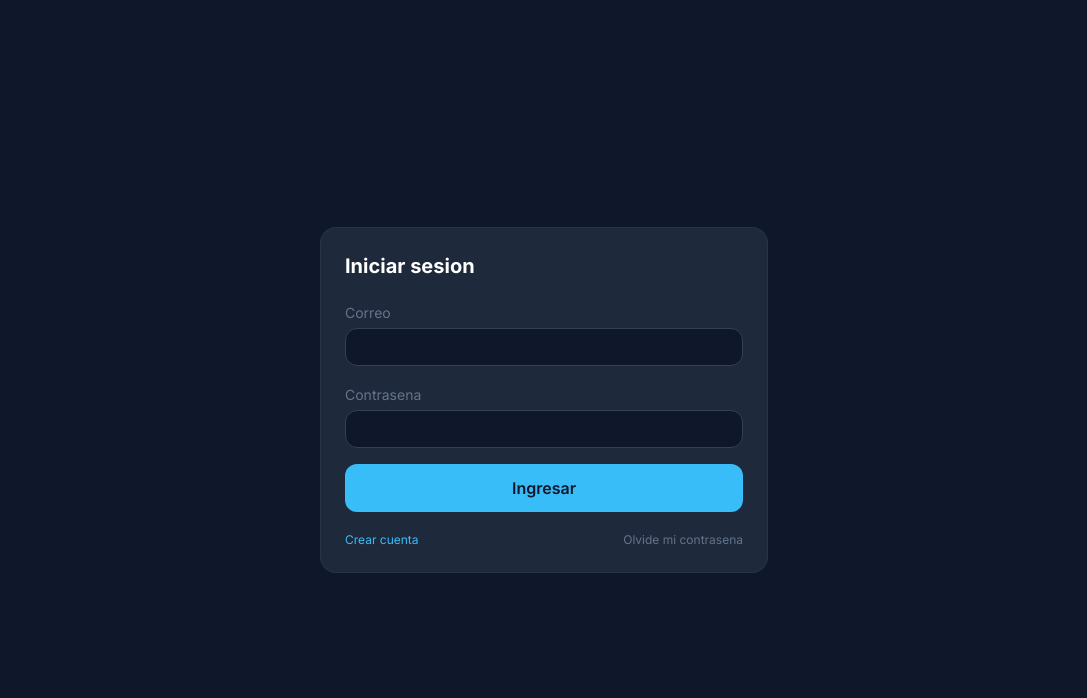
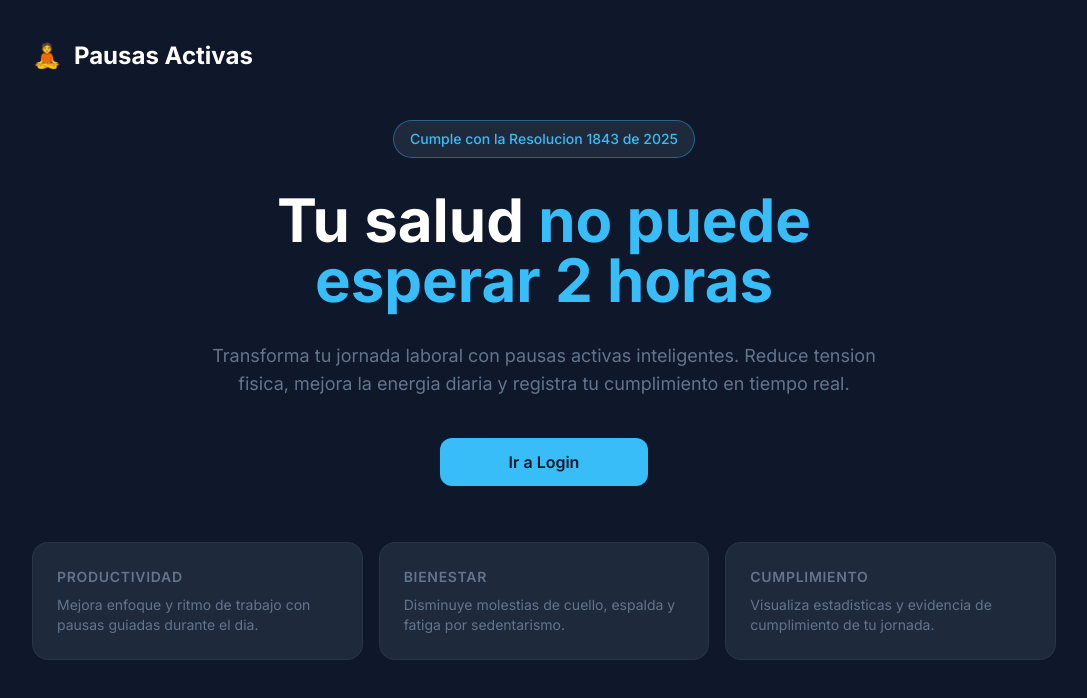
Before and after one commit to JoseCaicedoDev/pausasActivas, a Vue app: page / in a window 1280 px wide. Before the commit this address led to /login. Shown: the top 698 px of the page, without its empty margins (96-1183 px from the left). Built offline with nearby package versions, Linux system fonts and the light colour scheme; no server answers.

Commit message:
feat: update routing and landing page for improved user navigation

```diff
--- a/src/components/layout/NavigationBar.vue
+++ b/src/components/layout/NavigationBar.vue
@@ -5,7 +5,7 @@ import { useRoute } from 'vue-router'
 const route = useRoute()
 
 const tabs = [
-  { name: 'dashboard', path: '/', icon: '⏱️', label: 'Inicio' },
+  { name: 'dashboard', path: '/panel', icon: '⏱️', label: 'Inicio' },
   { name: 'history', path: '/historial', icon: '📊', label: 'Historial' },
   { name: 'settings', path: '/ajustes', icon: '⚙️', label: 'Ajustes' },
   { name: 'about', path: '/acerca-de', icon: 'ℹ️', label: 'Info' },
--- a/src/router/index.ts
+++ b/src/router/index.ts
@@ -2,6 +2,12 @@ import { createRouter, createWebHistory } from 'vue-router'
 import { useAuthStore } from '@/stores/authStore'
 
 const routes = [
+  {
+    path: '/',
+    name: 'landing',
+    component: () => import('@/views/PublicLandingView.vue'),
+    meta: { title: 'Inicio' },
+  },
   {
     path: '/login',
     name: 'login',
@@ -27,7 +33,7 @@ const routes = [
     meta: { title: 'Restablecer Contrasena', publicOnly: true },
   },
   {
-    path: '/',
+    path: '/panel',
     name: 'dashboard',
     component: () => import('@/views/DashboardView.vue'),
     meta: { title: 'Panel Principal', requiresAuth: true },
@@ -73,6 +79,10 @@ router.beforeEach(async (to) => {
     }
   }
 
+  if (to.name === 'landing' && auth.isAuthenticated) {
+    return { name: 'dashboard' }
+  }
+
   if (to.meta.publicOnly && auth.isAuthenticated) {
     return { name: 'dashboard' }
   }
--- /dev/null
+++ b/src/views/PublicLandingView.vue
@@ -0,0 +1,50 @@
+<script setup lang="ts">
+</script>
+
+<template>
+  <div class="min-h-screen px-6 py-10 sm:px-10">
+    <div class="mx-auto flex max-w-5xl flex-col">
+      <div class="mb-12 flex items-center gap-3">
+        <span class="text-2xl">🧘</span>
+        <h1 class="text-2xl font-bold text-white">Pausas Activas</h1>
+      </div>
+
+      <section class="mx-auto w-full max-w-3xl space-y-8 text-center">
+        <div class="inline-flex items-center rounded-full border border-pa-accent/40 bg-pa-surface px-4 py-2 text-sm font-medium text-pa-accent">
+          Cumple con la Resolucion 1843 de 2025
+        </div>
+
+        <h2 class="text-4xl font-bold leading-tight text-white sm:text-6xl">
+          Tu salud
+          <span class="text-pa-accent"> no puede esperar 2 horas</span>
+        </h2>
+
+        <p class="mx-auto max-w-2xl text-lg text-pa-text-muted">
+          Transforma tu jornada laboral con pausas activas inteligentes. Reduce tension fisica, mejora la energia
+          diaria y registra tu cumplimiento en tiempo real.
+        </p>
+
+        <div class="pt-2">
+          <router-link to="/login" class="btn-primary inline-flex min-w-52 justify-center">
+            Ir a Login
+          </router-link>
+        </div>
+      </section>
+
+      <section class="mx-auto mt-14 grid w-full max-w-5xl gap-4 sm:grid-cols-3">
+        <article class="card text-left">
+          <h3 class="mb-2 text-sm font-semibold uppercase tracking-wider text-pa-text-muted">Productividad</h3>
+          <p class="text-sm text-pa-text-muted">Mejora enfoque y ritmo de trabajo con pausas guiadas durante el dia.</p>
+        </article>
+        <article class="card text-left">
+          <h3 class="mb-2 text-sm font-semibold uppercase tracking-wider text-pa-text-muted">Bienestar</h3>
+          <p class="text-sm text-pa-text-muted">Disminuye molestias de cuello, espalda y fatiga por sedentarismo.</p>
+        </article>
+        <article class="card text-left">
+          <h3 class="mb-2 text-sm font-semibold uppercase tracking-wider text-pa-text-muted">Cumplimiento</h3>
+          <p class="text-sm text-pa-text-muted">Visualiza estadisticas y evidencia de cumplimiento de tu jornada.</p>
+        </article>
+      </section>
+    </div>
+  </div>
+</template>
--- a/src/views/auth/LoginView.vue
+++ b/src/views/auth/LoginView.vue
@@ -18,7 +18,7 @@ async function submit() {
   errorMessage.value = ''
   try {
     await auth.login({ email: email.value, password: password.value })
-    const redirect = typeof route.query.redirect === 'string' ? route.query.redirect : '/'
+    const redirect = typeof route.query.redirect === 'string' ? route.query.redirect : '/panel'
     await router.push(redirect)
   } catch (error) {
     if (error instanceof ApiError) {
--- a/src/views/auth/RegisterView.vue
+++ b/src/views/auth/RegisterView.vue
@@ -27,7 +27,7 @@ async function submit() {
   isLoading.value = true
   try {
     await auth.register({ email: email.value, password: password.value })
-    await router.push('/')
+    await router.push('/panel')
   } catch (error) {
     if (error instanceof ApiError) {
       errorMessage.value = error.message
```
